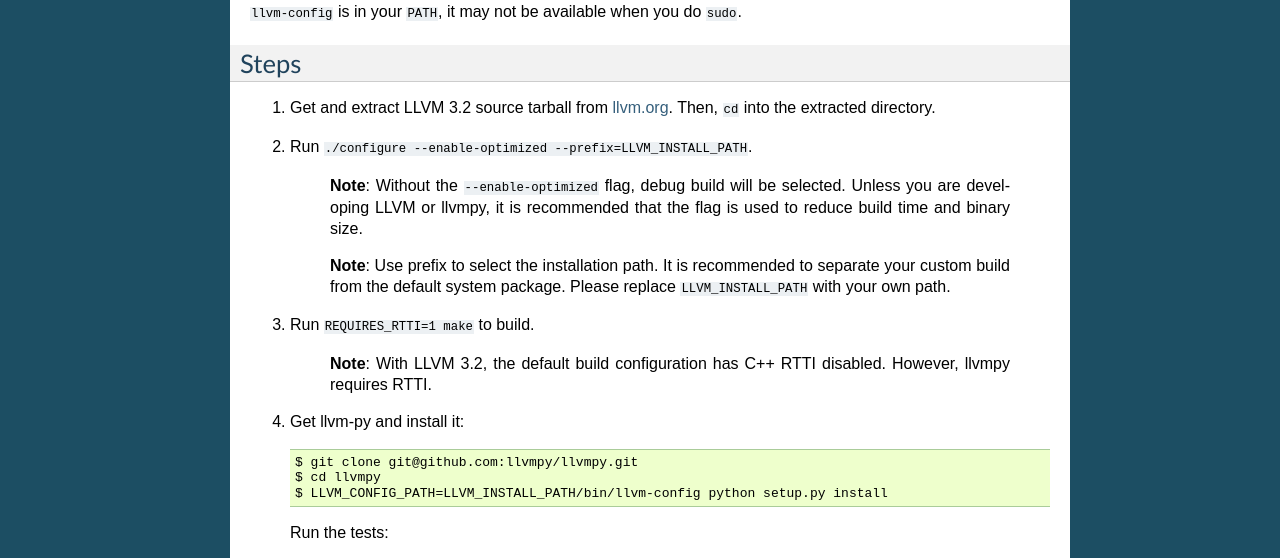
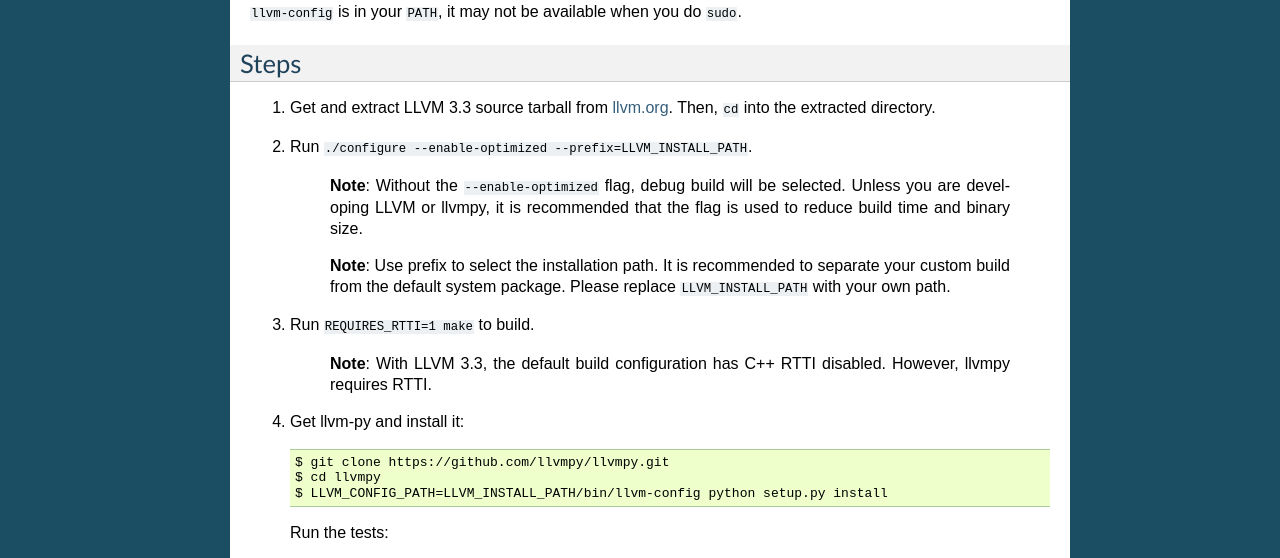
Before and after one commit to llvmpy/llvmpy, a Sphinx documentation site: the page built from docs/source/doc/getting_started.rst, in a window 1280 px wide. Shown: the part 1189-1747 px from the top of the page. Built offline with Sphinx 7.4.7, drawn with Linux system fonts in a browser that asks for light colours; the version number could not be read and is left out.

Commit message:
Update docs to require LLVM 3.3, use HTTPS urls to git, and inidcate Python 3.4 support.

```diff
--- a/docs/source/doc/getting_started.rst
+++ b/docs/source/doc/getting_started.rst
@@ -82,8 +82,8 @@
 Steps
 -----
 
-1. Get and extract LLVM 3.2 source tarball from
-   `llvm.org <http://llvm.org/releases/download.html#3.2>`_.  Then, ``cd`` into
+1. Get and extract LLVM 3.3 source tarball from
+   `llvm.org <http://llvm.org/releases/download.html#3.3>`_.  Then, ``cd`` into
    the extracted directory.
 
 2. Run ``./configure --enable-optimized --prefix=LLVM_INSTALL_PATH``.
@@ -98,12 +98,12 @@
 
 3. Run ``REQUIRES_RTTI=1 make`` to build.
 
-    **Note**: With LLVM 3.2, the default build configuration has C++ RTTI
+    **Note**: With LLVM 3.3, the default build configuration has C++ RTTI
     disabled.  However, llvmpy requires RTTI.
 
 4. Get llvm-py and install it::
 
-   $ git clone git@github.com:llvmpy/llvmpy.git
+   $ git clone https://github.com/llvmpy/llvmpy.git
    $ cd llvmpy
    $ LLVM_CONFIG_PATH=LLVM_INSTALL_PATH/bin/llvm-config python setup.py install
 
--- a/setup.py
+++ b/setup.py
@@ -216,6 +216,7 @@
         "Programming Language :: Python :: 2.7",
         "Programming Language :: Python :: 3",
         "Programming Language :: Python :: 3.3",
+        "Programming Language :: Python :: 3.4",
     ],
     **kwds
 )
```
Also changed, not shown: README.rst (+4 -4 lines).
